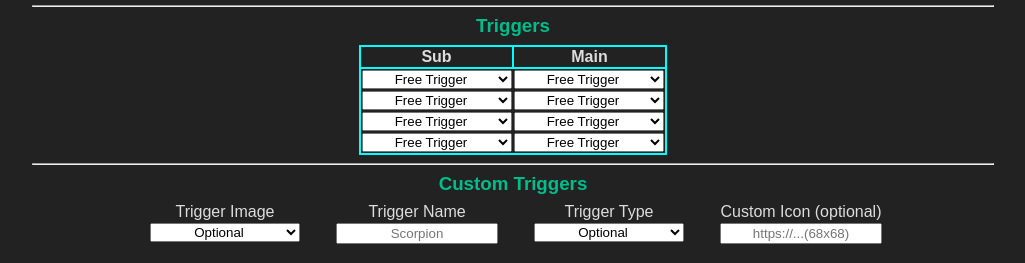
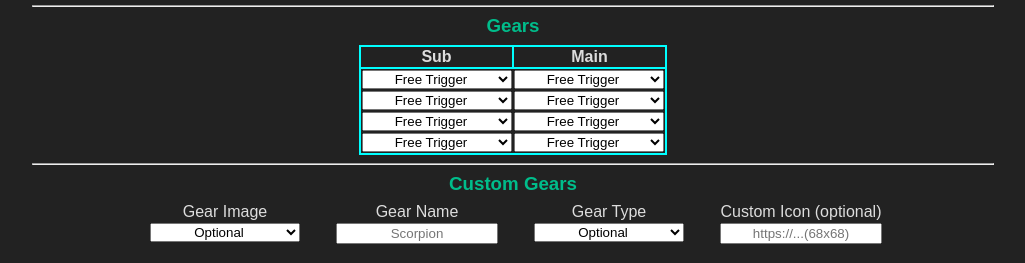
Before and after one commit to emperorbob-ggf/ocmaker, a website: page index.html in a window 1280 px wide. Shown: the part 494-757 px from the top of the page, without its empty margins (127-1152 px from the left). Drawn offline with Linux system fonts and the light colour scheme.

Commit message:
Trig to Gear

```diff
--- a/index.html
+++ b/index.html
@@ -133,7 +133,7 @@
     </div>
     <hr />
     <div id="triggers">
-        <h3>Triggers</h3>
+        <h3>Gears</h3>
         <table>
             <tr>
                 <th>Sub</th>
@@ -703,10 +703,10 @@
         </table>
         <hr />
         <div id="customTriggers">
-            <h3>Custom Triggers</h3>
+            <h3>Custom Gears</h3>
             <paramTable>
                 <paramStat>
-                    <label>Trigger Image</label>
+                    <label>Gear Image</label>
                     <select id="customImg">
                         <option value="0">Optional</option>
                         <option value="1">Shield</option>
@@ -731,11 +731,11 @@
                     </select>
                 </paramStat>
                 <paramStat>
-                    <label>Trigger Name</label>
+                    <label>Gear Name</label>
                     <input type="text" id="customTriggerName" placeholder="Scorpion" />
                 </paramStat>
                 <paramStat>
-                    <label>Trigger Type</label>
+                    <label>Gear Type</label>
                     <select id="customTriggerType">
                         <option value="OPTION TRIGGER">Optional</option>
                         <option value="DEFENSE TRIGGER">Defense</option>
```
Also changed, not shown: images/img.png.
